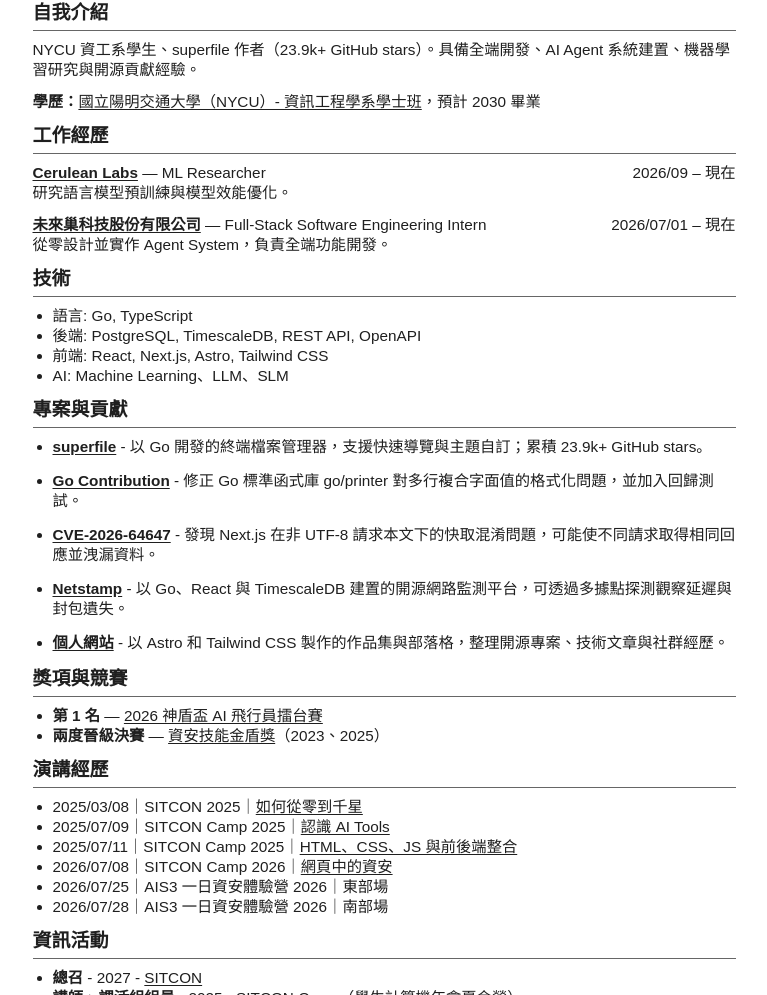
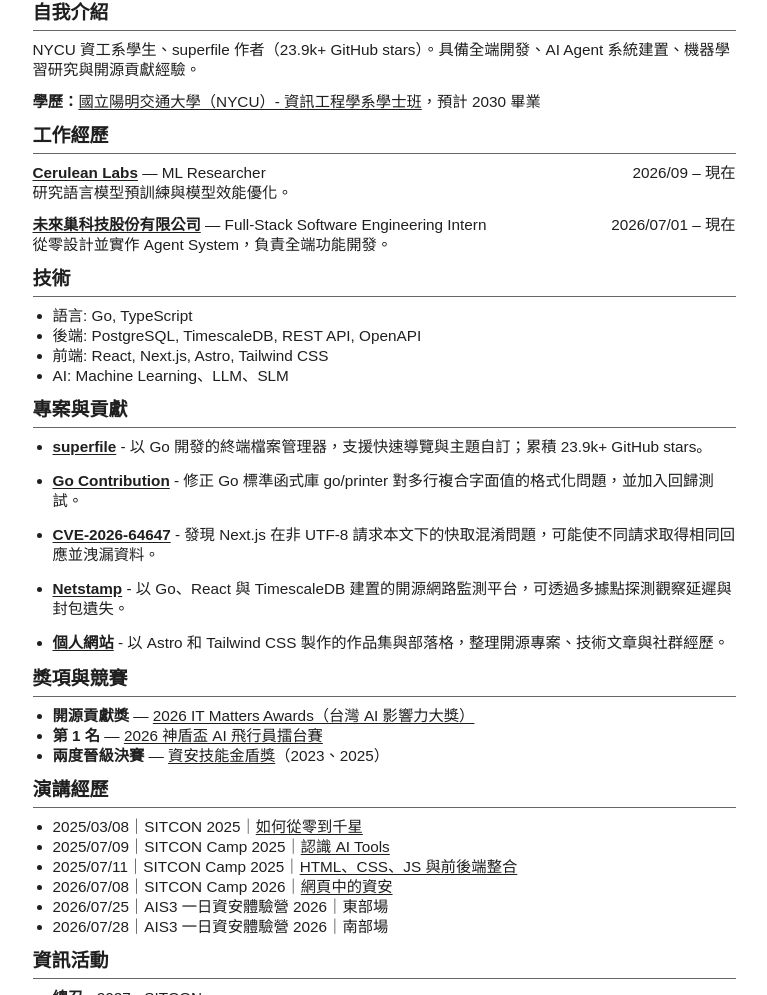
Before and after one commit to yorukot/resume, a plain HTML site: page zh-tw.html in a window 1280 px wide. Shown: the part 105-1100 px from the top of the page, without its empty margins (256-1023 px from the left). Drawn offline with Linux system fonts and the light colour scheme.

Commit message:
feat: add IT Matters open source award

```diff
--- a/zh-tw.html
+++ b/zh-tw.html
@@ -113,6 +113,7 @@
       <section>
         <h2>獎項與競賽</h2>
         <ul>
+          <li><strong>開源貢獻獎</strong> — <a href="https://futurecity.cw.com.tw/article/4207">2026 IT Matters Awards（台灣 AI 影響力大獎）</a></li>
           <li><strong>第 1 名</strong> — <a href="https://www.defense-ai.tw/competition#ai-pilot">2026 神盾盃 AI 飛行員擂台賽</a></li>
           <li><strong>兩度晉級決賽</strong> — <a href="https://csc.nics.nat.gov.tw/shield.aspx">資安技能金盾獎</a>（2023、2025）</li>
         </ul>
```
Also changed, not shown: en.html (+1 -0 lines).
